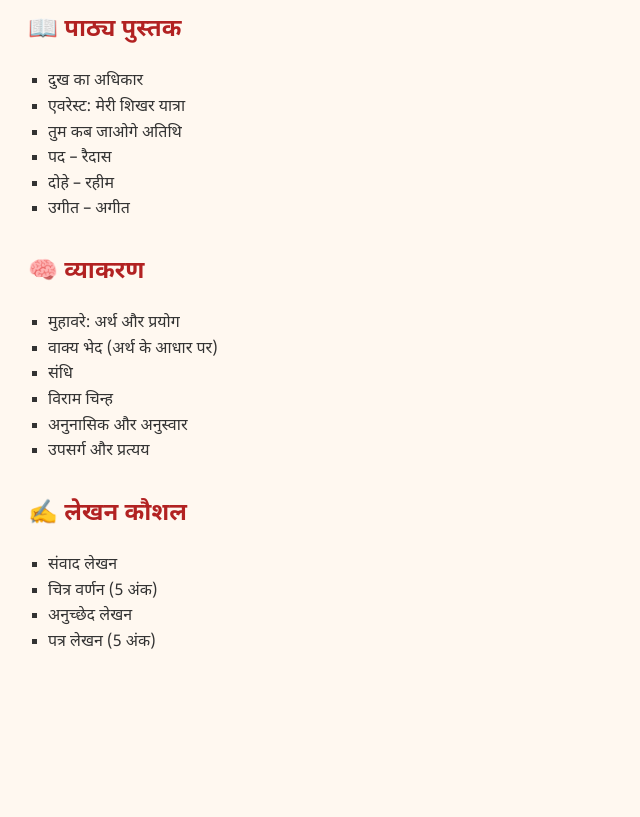
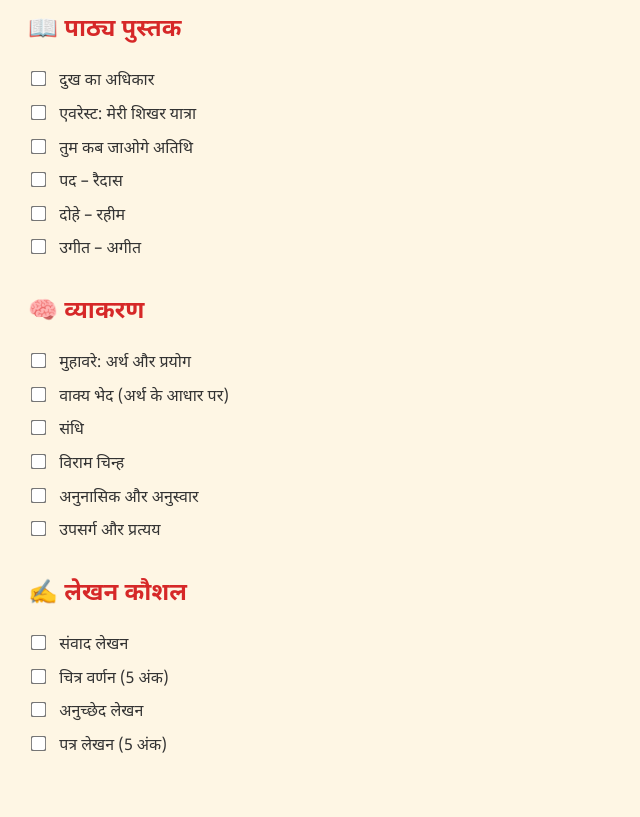
Before and after one commit to billabongtution-glitch/schoolwork-assistant, a plain HTML site: page index.html in a window 1280 px wide. Shown: the part 111-928 px from the top of the page, without its empty margins (0-640 px from the left). Before the commit the page ends 824 px from the top, so only its background shows below. Drawn offline with Linux system fonts and the light colour scheme.

Commit message:
Update index.html

```diff
--- a/index.html
+++ b/index.html
@@ -2,61 +2,61 @@
 <html lang="hi">
 <head>
   <meta charset="UTF-8">
-  <title>कक्षा 9 हिंदी पुनरावृत्ति सूची</title>
+  <title>कक्षा 9 हिंदी पुनरावृत्ति चेकलिस्ट</title>
   <style>
     body {
       font-family: 'Noto Sans Devanagari', sans-serif;
-      background-color: #fff8f0;
+      background-color: #fef6e4;
       color: #333;
       padding: 20px;
       line-height: 1.6;
     }
     h1, h2 {
-      color: #b22222;
-    }
-    ul {
-      list-style-type: square;
-      padding-left: 20px;
+      color: #d62828;
     }
     section {
       margin-bottom: 30px;
     }
+    label {
+      display: block;
+      margin: 8px 0;
+      cursor: pointer;
+    }
+    input[type="checkbox"] {
+      margin-right: 10px;
+      transform: scale(1.2);
+    }
   </style>
 </head>
 <body>
-  <h1>📘 कक्षा 9 हिंदी पुनरावृत्ति सूची</h1>
+  <h1>✅ कक्षा 9 हिंदी पुनरावृत्ति चेकलिस्ट</h1>
 
   <section>
     <h2>📖 पाठ्य पुस्तक</h2>
-    <ul>
-      <li>दुख का अधिकार</li>
-      <li>एवरेस्ट: मेरी शिखर यात्रा</li>
-      <li>तुम कब जाओगे अतिथि</li>
-      <li>पद – रैदास</li>
-      <li>दोहे – रहीम</li>
-      <li>उगीत – अगीत</li>
-    </ul>
+    <label><input type="checkbox"> दुख का अधिकार</label>
+    <label><input type="checkbox"> एवरेस्ट: मेरी शिखर यात्रा</label>
+    <label><input type="checkbox"> तुम कब जाओगे अतिथि</label>
+    <label><input type="checkbox"> पद – रैदास</label>
+    <label><input type="checkbox"> दोहे – रहीम</label>
+    <label><input type="checkbox"> उगीत – अगीत</label>
   </section>
 
   <section>
     <h2>🧠 व्याकरण</h2>
-    <ul>
-      <li>मुहावरे: अर्थ और प्रयोग</li>
-      <li>वाक्य भेद (अर्थ के आधार पर)</li>
-      <li>संधि</li>
-      <li>विराम चिन्ह</li>
-      <li>अनुनासिक और अनुस्वार</li>
-      <li>उपसर्ग और प्रत्यय</li>
-    </ul>
+    <label><input type="checkbox"> मुहावरे: अर्थ और प्रयोग</label>
+    <label><input type="checkbox"> वाक्य भेद (अर्थ के आधार पर)</label>
+    <label><input type="checkbox"> संधि</label>
+    <label><input type="checkbox"> विराम चिन्ह</label>
+    <label><input type="checkbox"> अनुनासिक और अनुस्वार</label>
+    <label><input type="checkbox"> उपसर्ग और प्रत्यय</label>
   </section>
+
   <section>
     <h2>✍️ लेखन कौशल</h2>
-    <ul>
-      <li>संवाद लेखन</li>
-      <li>चित्र वर्णन (5 अंक)</li>
-      <li>अनुच्छेद लेखन</li>
-      <li>पत्र लेखन (5 अंक)</li>
-    </ul>
+    <label><input type="checkbox"> संवाद लेखन</label>
+    <label><input type="checkbox"> चित्र वर्णन (5 अंक)</label>
+    <label><input type="checkbox"> अनुच्छेद लेखन</label>
+    <label><input type="checkbox"> पत्र लेखन (5 अंक)</label>
   </section>
 </body>
 </html>
```
